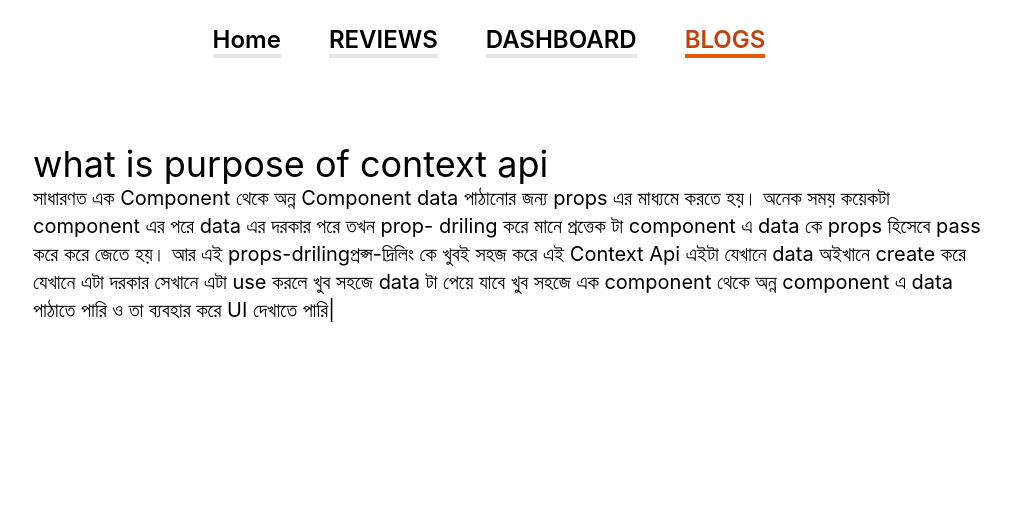
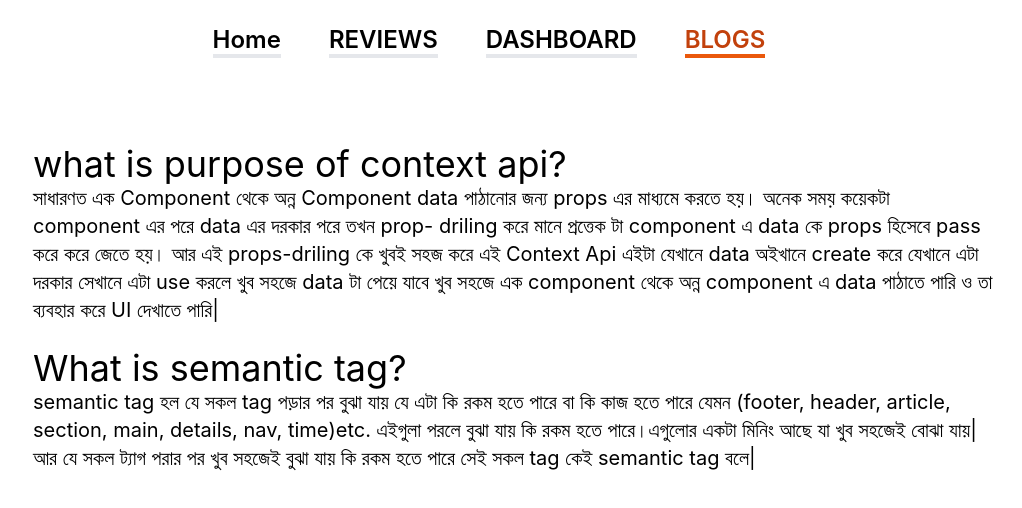
Before and after one commit to Tanjinhossain1/review-bike, a React (Create React App) app: page /blogs in a window 1280 px wide. Shown: the top 508 px of the page, without its empty margins (127-1149 px from the left). Built offline with nearby package versions, Linux system fonts and the light colour scheme.

Commit message:
semantic tag ans done

```diff
--- a/src/components/Blogs/Blogs.js
+++ b/src/components/Blogs/Blogs.js
@@ -3,8 +3,12 @@ import React from 'react';
 const Blogs = () => {
     return (
         <div className='w-3/4 mx-auto mt-16'>
-            <h1 className='text-4xl'>what is purpose of context api</h1>
-            <p className='text-xl'>সাধারণত এক Component থেকে অন্ন Component data পাঠানোর জন্য props এর মাধ্যমে করতে হয়। অনেক সময় কয়েকটা component এর পরে data এর দরকার পরে তখন prop- driling করে মানে প্রত্তেক টা component এ data কে props হিসেবে pass করে করে জেতে হয়।  আর এই props-drilingপ্রপ্স-দ্রিলিং কে খুবই সহজ করে এই Context Api এইটা যেখানে data অইখানে create করে  যেখানে এটা দরকার সেখানে এটা use করলে খুব সহজে data টা পেয়ে যাবে খুব সহজে এক component থেকে অন্ন component  এ data পাঠাতে পারি ও তা ব্যবহার করে UI দেখাতে পারি|
+            <h1 className='text-4xl'>what is purpose of context api?</h1>
+            <p className='text-xl'>সাধারণত এক Component থেকে অন্ন Component data পাঠানোর জন্য props এর মাধ্যমে করতে হয়। অনেক সময় কয়েকটা component এর পরে data এর দরকার পরে তখন prop- driling করে মানে প্রত্তেক টা component এ data কে props হিসেবে pass করে করে জেতে হয়।  আর এই props-driling  কে খুবই সহজ করে এই Context Api এইটা যেখানে data অইখানে create করে  যেখানে এটা দরকার সেখানে এটা use করলে খুব সহজে data টা পেয়ে যাবে খুব সহজে এক component থেকে অন্ন component  এ data পাঠাতে পারি ও তা ব্যবহার করে UI দেখাতে পারি|
+            </p>
+
+            <h1 className='text-4xl mt-6'>What is semantic tag?</h1>
+            <p className='text-xl'>semantic tag হল যে সকল tag পড়ার পর বুঝা যায় যে এটা কি রকম হতে পারে বা কি কাজ হতে পারে যেমন (footer, header, article, section, main, details, nav, time)etc. এইগুলা পরলে বুঝা যায় কি রকম হতে পারে।এগুলোর একটা মিনিং আছে যা খুব সহজেই বোঝা যায়| আর যে সকল ট্যাগ পরার পর খুব সহজেই বুঝা যায় কি রকম হতে পারে সেই সকল tag কেই semantic tag বলে|
             </p>
 
         </div>
```
